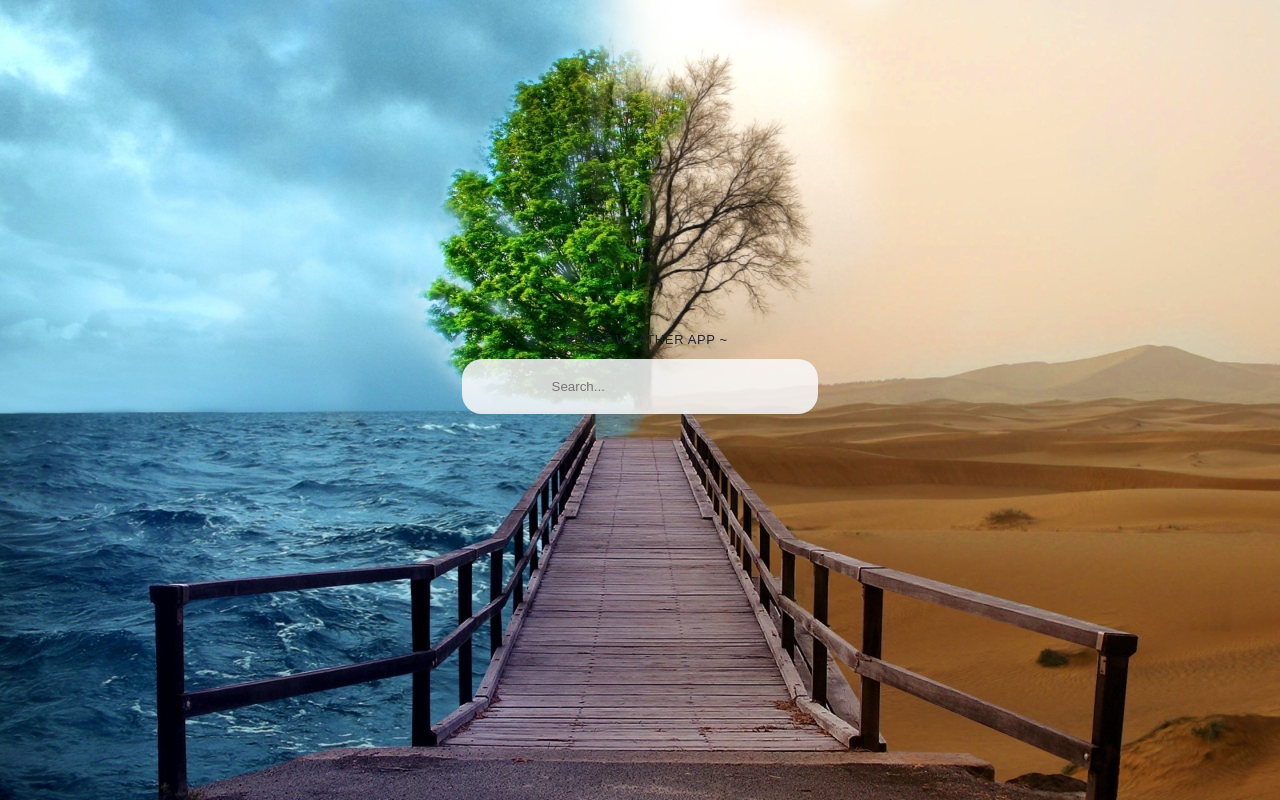
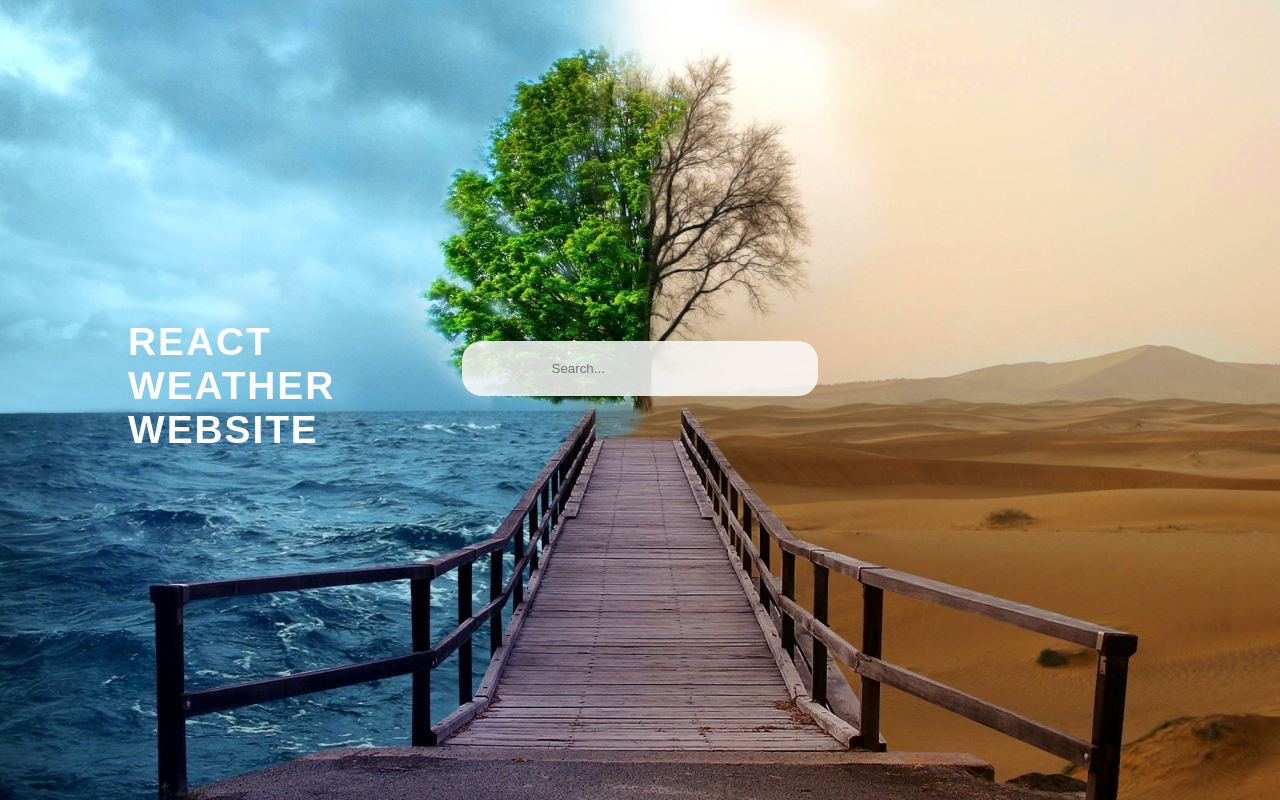
Before and after one commit to jackeycho/weather-app, a React (Create React App) app: page / in a window 1280 px wide. Built offline with nearby package versions, Linux system fonts and the light colour scheme.

Commit message:
Add files via upload

```diff
--- a/src/App.js
+++ b/src/App.js
@@ -19,8 +19,11 @@ const App = () => {
 
   return (
     <div className="main-container">
-      <p className="sup">~ React Weather App ~</p>
-
+      <div className="desc">
+        <p className="sup">
+          React<br></br> Weather<br></br> Website
+        </p>
+      </div>
       <input
         type="text"
         className="search"
@@ -29,6 +32,7 @@ const App = () => {
         onChange={(e) => setQuery(e.target.value)}
         onKeyPress={search}
       />
+
       {weather.main && (
         <div className="city">
           <h2 className="city-name">
```
